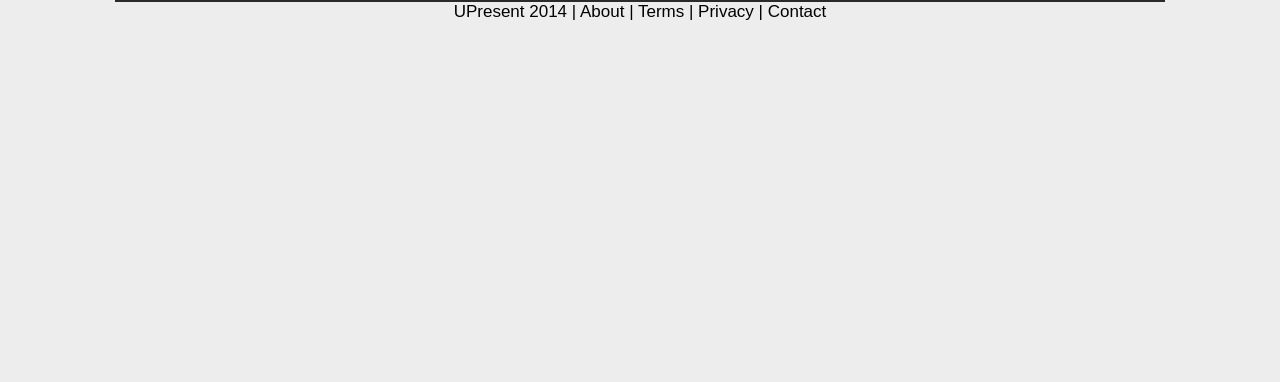
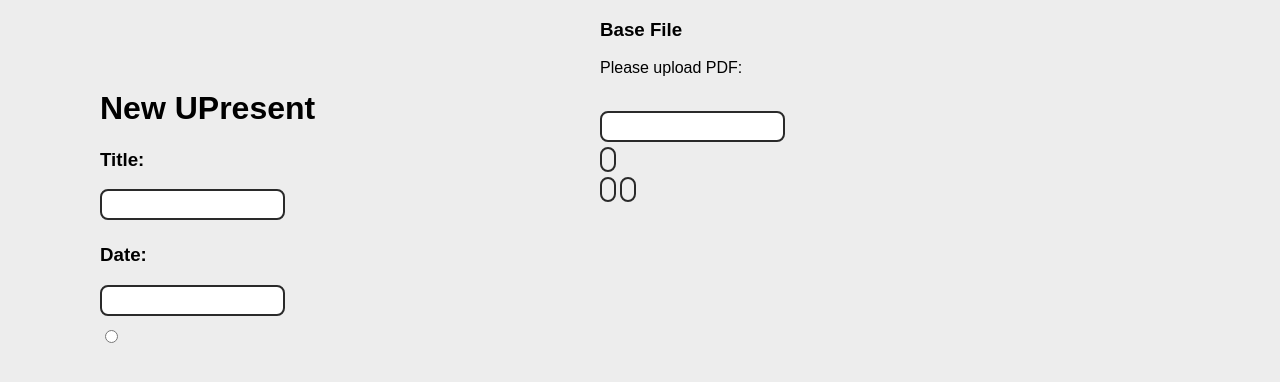
Before and after one commit to hcuri/Team5, a PHP site: page /new.php in a window 1280 px wide. Shown: the top 382 px of the page. Run offline with PHP 8.4, Linux system fonts and the light colour scheme.

Commit message:
Added in a few divs

```diff
--- a/new.php
+++ b/new.php
@@ -8,8 +8,26 @@
 	<title>UPresent -- New</title>
 </head>
 <body>
-
-
-	<div id="footer">UPresent 2014 | About | Terms | Privacy | Contact </div>
+	<div id="info">
+		<h1>New UPresent</h1>
+		<h3>Title:</h3>
+		<input type="text" name="title"/><br/>
+		<h3>Date:</h3>
+		<input type="text" name="date"/><br/>
+		<input type="radio" name="private" value="Private?"/>
+		<!--Code input?-->
+	</div>
+	<div id="fileinfo">
+		<h3>Base File</h3>
+		<p>Please upload PDF:</p><br/>
+		<input type="text" name="filepath"/><br/>
+		<input type="button" name="browse"/>
+	</div>
+	<div id="create">
+		<input type="button" name="create"/>
+		<input type="button" name="cancel"/>
+	</div>
+	<!--<div id="footer">UPresent 2014 | About | Terms | Privacy | Contact </div>
+-->
 </body>
 </html>
```
